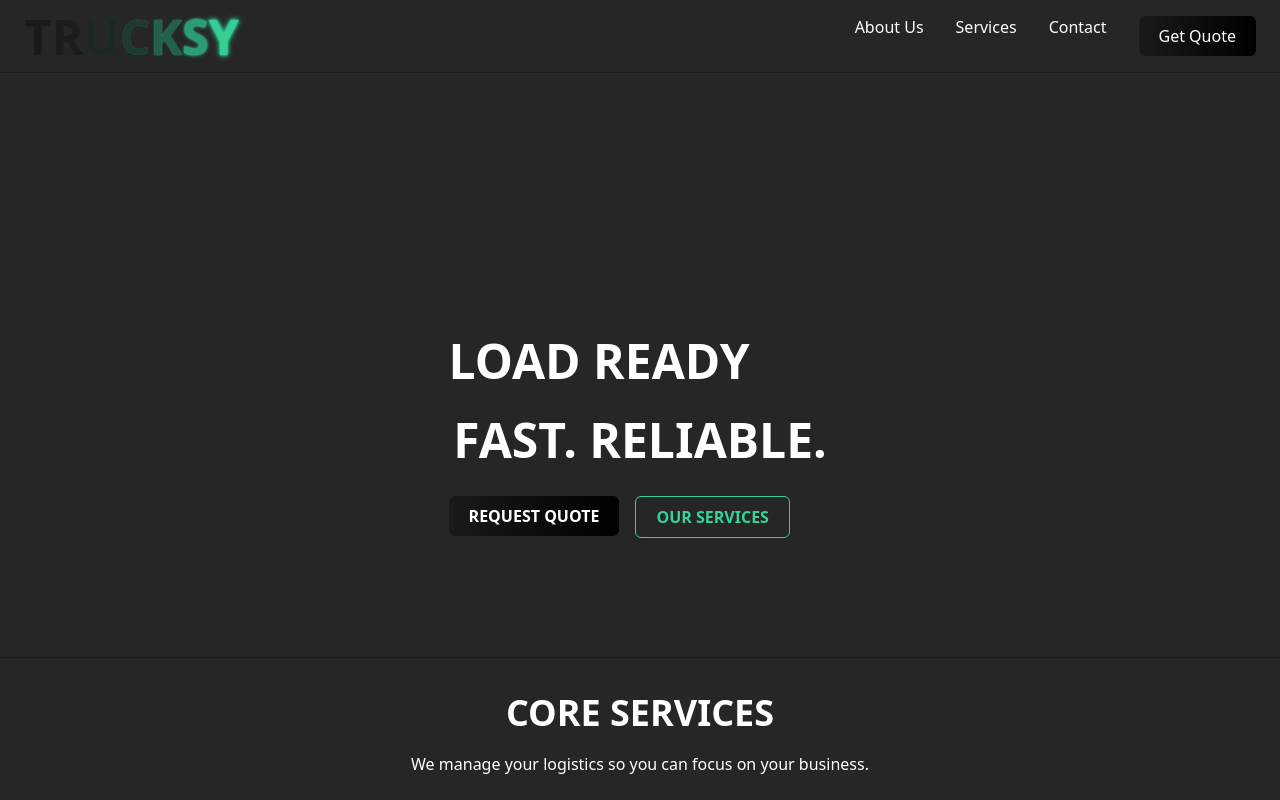
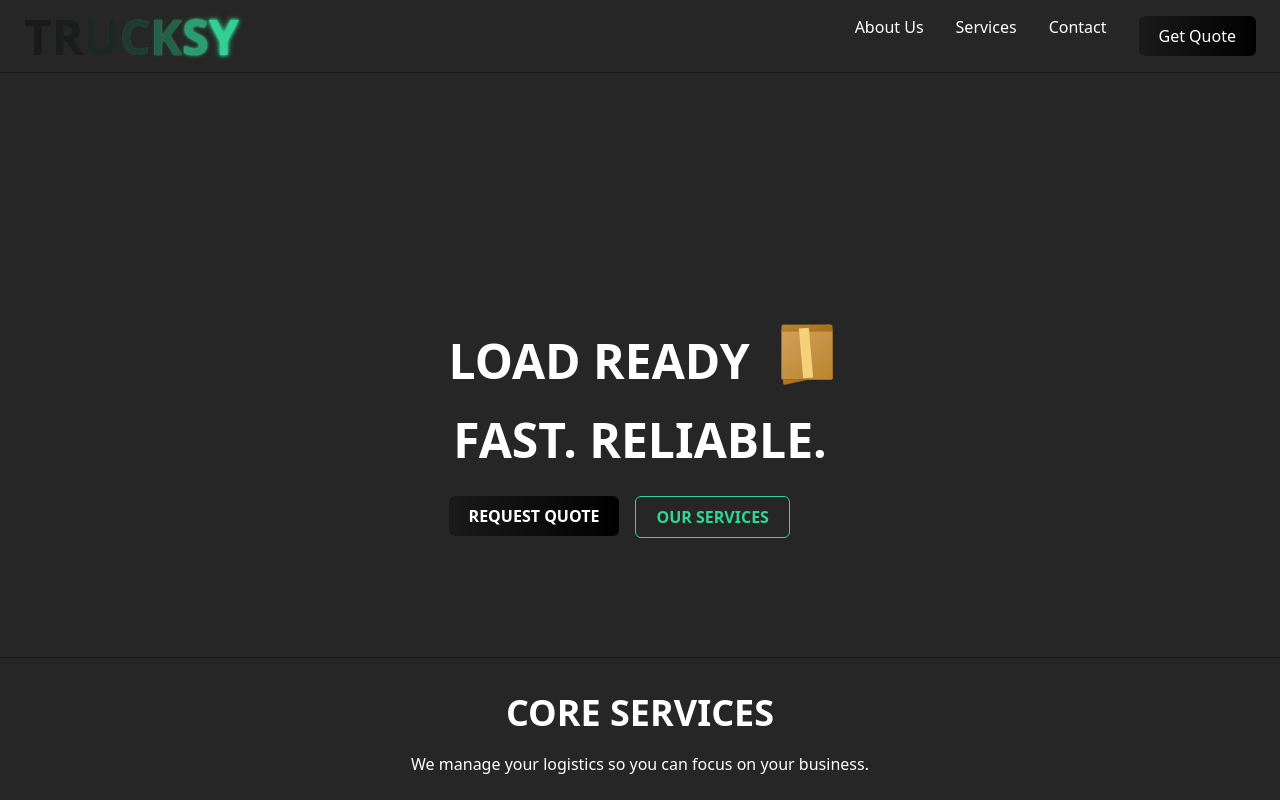
Before and after one commit to noemwork-svg/trucksy, a plain HTML site: page index.html in a window 1280 px wide. Shown: the top 800 px of the page. Drawn offline with Linux system fonts and the light colour scheme.

Commit message:
index.html

```diff
--- a/index.html
+++ b/index.html
@@ -198,7 +198,9 @@ footer .footer-text{color:var(--text-medium); margin-top:1rem;}
     <h1 class="hero-title">
       <span class="load-ready-text">LOAD READY</span>
       <span class="cargo-box">
-        <span class="top-flap"></span>
+        <span class="front"></span>
+        <span class="side"></span>
+        <span class="top"></span>
         <span class="tape"></span>
       </span>
       <br>
@@ -230,56 +232,54 @@ footer .footer-text{color:var(--text-medium); margin-top:1rem;}
   font-weight: 700;
   color: var(--text-light);
   vertical-align: middle;
-  position: relative;
-  z-index: 2;
 }
 
-/* Cargo box */
+/* Cargo Box Container */
 .cargo-box {
   display: inline-block;
   width: 50px;
   height: 50px;
   position: relative;
   margin-left: 15px;
-  top: -200px;
   transform-style: preserve-3d;
+  perspective: 500px;
   animation: dropCargo 2s ease-out forwards;
-  perspective: 500px;
 }
 
 /* Box sides */
-.cargo-box::before,
-.cargo-box::after {
-  content: '';
+.cargo-box .front,
+.cargo-box .side,
+.cargo-box .top {
   position: absolute;
-  width: 50px;
-  height: 50px;
-  background: linear-gradient(145deg, #d4a55f, #c68c2d);
-  border: 1px solid #b77b26;
+  background: linear-gradient(145deg, #d2a05d, #b9852d);
+  border: 1px solid #9b6d20;
   border-radius: 2px;
-  top: 0;
-  left: 0;
-  transform-origin: left top;
-}
-.cargo-box::after {
-  transform: rotateY(30deg) skewY(-10deg);
-  background: linear-gradient(145deg, #c68c2d, #b77b26);
 }
 
-/* Top flap */
-.top-flap {
-  position: absolute;
-  width: 50px;
-  height: 10px;
-  background: linear-gradient(145deg, #c68c2d, #b77b26);
-  top: 0;
-  left: 0;
-  transform-origin: top left;
+.cargo-box .front {
+  width: 50px; height: 50px;
+  top: 0; left: 0;
   z-index: 2;
 }
 
-/* Tape on top */
-.tape {
+.cargo-box .side {
+  width: 50px; height: 50px;
+  top: 0; left: 0;
+  transform: rotateY(25deg) skewY(-10deg);
+  z-index: 1;
+  background: linear-gradient(145deg, #b9852d, #a76e1d);
+}
+
+.cargo-box .top {
+  width: 50px; height: 10px;
+  top: 0; left: 0;
+  transform: rotateX(50deg) translateY(-10px);
+  background: linear-gradient(145deg, #b9852d, #a76e1d);
+  z-index: 3;
+}
+
+/* Tape */
+.cargo-box .tape {
   position: absolute;
   width: 10px;
   height: 50px;
@@ -287,16 +287,16 @@ footer .footer-text{color:var(--text-medium); margin-top:1rem;}
   top: 0;
   left: 20px;
   transform: rotate(-5deg);
-  z-index: 3;
+  z-index: 4;
 }
 
-/* Drop animation with rotation, wobble, and disappear */
+/* Drop animation with rotation and slide */
 @keyframes dropCargo {
-  0% { top: -200px; transform: rotateX(10deg) rotateZ(-10deg) translateX(0); opacity:1; }
-  50% { top: 10px; transform: rotateX(5deg) rotateZ(5deg) translateX(8px); }
-  70% { top: -5px; transform: rotateX(-3deg) rotateZ(-3deg) translateX(-4px); }
-  90% { top: 2px; transform: rotateX(2deg) rotateZ(2deg) translateX(2px); }
-  100% { top: 0px; transform: rotateX(0deg) rotateZ(0deg) translateX(0); opacity:0; }
+  0% { transform: translateY(-250px) rotateZ(-20deg) rotateX(5deg) translateX(0); opacity:1; }
+  50% { transform: translateY(20px) rotateZ(10deg) rotateX(-5deg) translateX(15px); }
+  70% { transform: translateY(-10px) rotateZ(-5deg) rotateX(3deg) translateX(-5px); }
+  90% { transform: translateY(5px) rotateZ(2deg) rotateX(-2deg) translateX(3px); }
+  100% { transform: translateY(0px) rotateZ(0deg) rotateX(0deg) translateX(0); opacity:1; }
 }
 
 .one-line-text {
```
